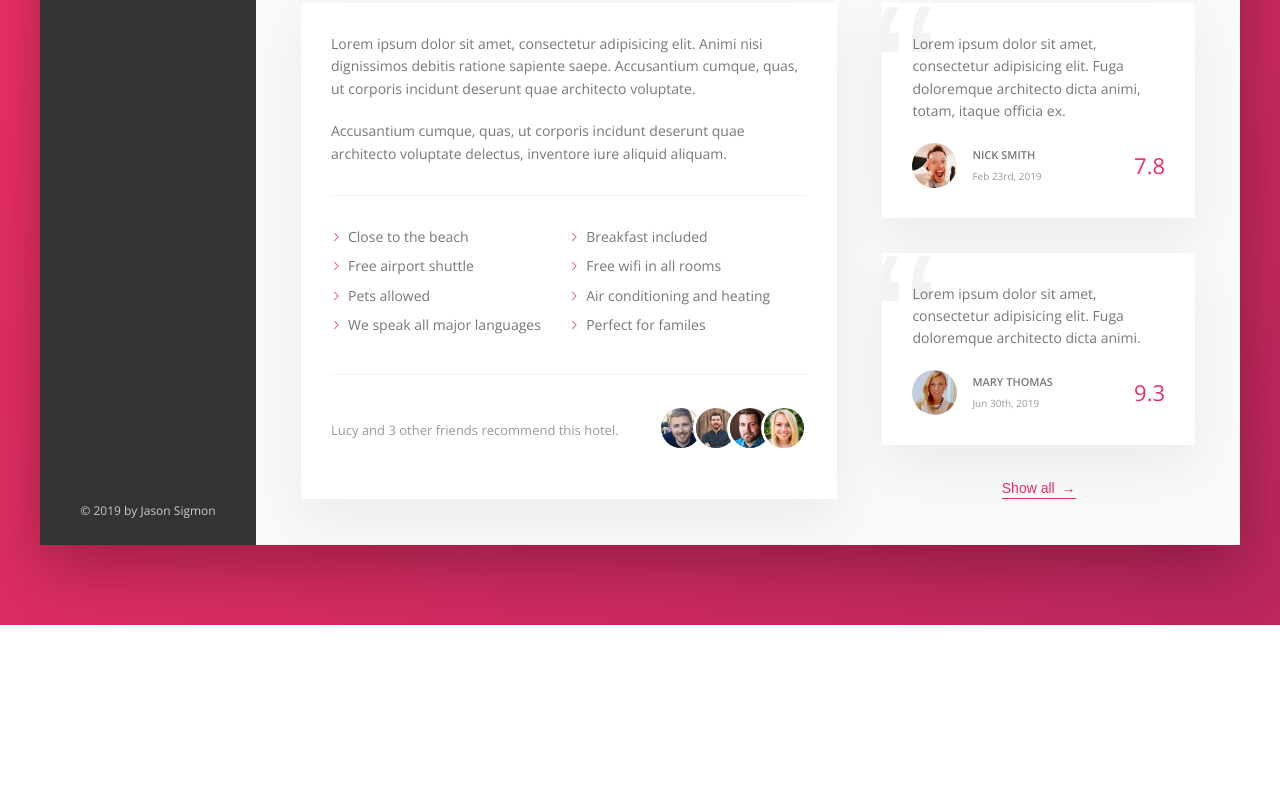
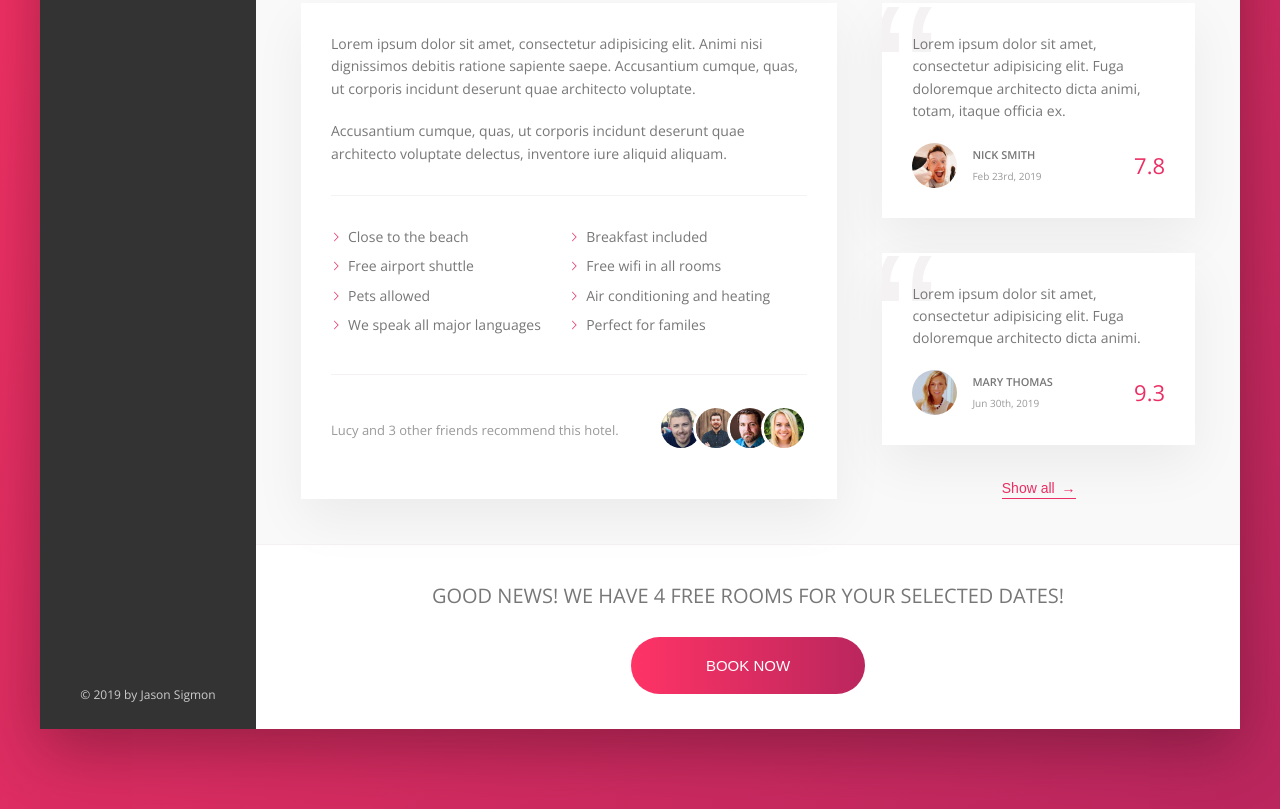
Before and after one commit to jaysig/Trillo, a website: page index.html in a window 1280 px wide. Shown: the part 644-1453 px from the top of the page. Before the commit the page ends 1269 px from the top, so only its background shows below. Drawn offline with nearby package versions, Linux system fonts and the light colour scheme.

Commit message:
Added CTA Section

```diff
--- a/index.html
+++ b/index.html
@@ -201,6 +201,18 @@
                         <button class="btn-inline">Show all <span>&rarr;</span></button>
                     </div>
                 </div>
+
+                <!-- CTA -->
+                <div class="cta">
+                    <h2 class="cta__book-now">
+                        Good news! We have 4 free rooms for your selected dates!
+                    </h2>
+                    <button class="btn">
+                        <span class="btn__visible">Book now</span>
+                        <span class="btn__invisible">Only 4 rooms left</span>
+
+                    </button>
+                </div>
             </main>
         </div>
     </div>
--- a/sass/_components.scss
+++ b/sass/_components.scss
@@ -268,7 +268,7 @@
 
     & span {
         margin-left: 3px;
-        transition: margin-left .2s;
+        transition: margin-left 0.2s;
     }
 
     &:hover {
@@ -409,7 +409,7 @@
         text-transform: uppercase;
         font-weight: 700;
         font-size: 1.1rem;
-        margin-bottom: .4rem;
+        margin-bottom: 0.4rem;
     }
 
     &__user-date {
@@ -435,3 +435,66 @@
         z-index: 1;
     }
 }
+
+////////////
+//Call to Action
+.cta {
+    padding: 3.5rem 0;
+    text-align: center;
+
+    &__book-now {
+        font-size: 2rem;
+        font-weight: 300;
+        text-transform: uppercase;
+        margin-bottom: 2.5rem;
+    }
+}
+
+.btn {
+    font-size: 1.5rem;
+    font-weight: 300;
+    text-transform: uppercase;
+    border-radius: 100px;
+    border: none;
+    background-image: linear-gradient(to right, var(--color-primary-light), var(--color-primary-dark));
+    color: #fff;
+    position: relative;
+    overflow: hidden;
+    cursor: pointer;
+
+    & > * {
+        display: inline-block;
+        height: 100%;
+        width: 100%;
+        transition: all 0.2s;
+    }
+
+    &__visible {
+        padding: 2rem 7.5rem;
+    }
+
+    &__invisible {
+        position: absolute;
+        padding: 2rem 0;
+        left: 0;
+        top: -100%;
+
+    }
+
+    &:hover {
+        background-image: linear-gradient(to left, var(--color-primary-light), var(--color-primary-dark));
+    }
+
+    &:hover &__visible {
+        transform: translateY(100%);
+    }
+
+    &:hover &__invisible {
+        top: 0;
+    }
+
+    &:focus {
+        outline: none;
+        animation: pulsate 1s;
+    }
+}
```
Also changed, not shown: css/style.css.
